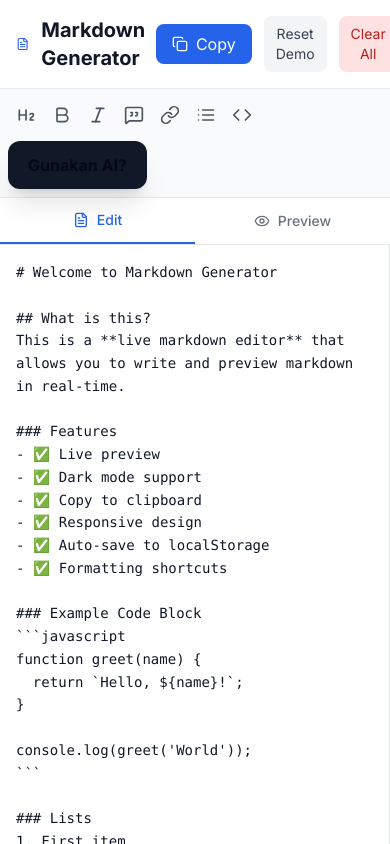
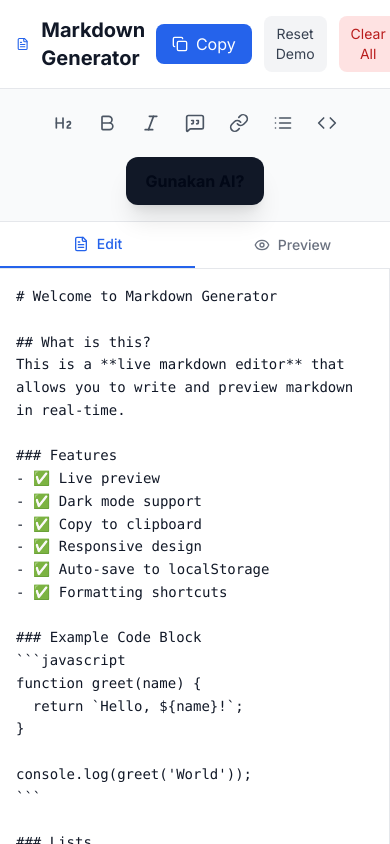
Before and after one commit to Roti18/readme-generator, a Next.js app: page / in a window 390 px wide. Built offline with nearby package versions, Linux system fonts and the light colour scheme.

Commit message:
update: responsive

```diff
--- a/src/app/components/MarkdownEditor.tsx
+++ b/src/app/components/MarkdownEditor.tsx
@@ -157,8 +157,8 @@ export default function MarkdownEditor() {
       </div>
 
       {/* Formatting Toolbar */}
-      <div className="flex flex-wrap justify-between items-center gap-2 p-2 border-b border-gray-200 dark:border-gray-700 bg-gray-50 dark:bg-gray-800">
-        <div>
+      <div className="flex md:flex-row flex-row items-center justify-between gap-4 p-4 border-b border-gray-200 dark:border-gray-700 bg-gray-50 dark:bg-gray-800 responsive-toolbar">
+        <div className="flex flex-wrap justify-center md:justify-start items-center gap-2">
           <button
             onClick={() => handleInsertMarkdown("## ", "", "Heading")}
             className="p-2 hover:bg-gray-200 dark:hover:bg-gray-700 rounded-md"
@@ -204,8 +204,10 @@ export default function MarkdownEditor() {
             <Code className="h-5 w-5 text-gray-600 dark:text-gray-300" />
           </button>
         </div>
-        <div className="bg-gray-900 px-5 p-3 rounded-xl font-bold shadow-xl cursor-pointer hover:bg-gray-950 transition-colors duration-200 ease-in-out">
-          <a href="#">Gunakan AI?</a>
+        <div className="flex justify-center md:justify-end">
+          <div className="bg-gray-900 px-5 py-3 rounded-xl font-bold shadow-xl cursor-pointer hover:bg-gray-950 transition-colors duration-200 ease-in-out">
+            <a href="#">Gunakan AI?</a>
+          </div>
         </div>
       </div>
 
--- a/src/app/globals.css
+++ b/src/app/globals.css
@@ -179,3 +179,12 @@ body {
   border-top: 1px solid hsl(var(--border));
   margin: 2rem 0;
 }
+
+@media (max-width: 650px) {
+  .responsive-toolbar {
+    flex-direction: column !important;
+    align-items: center !important;
+    justify-content: center !important;
+    gap: 1rem !important;
+  }
+}
```
